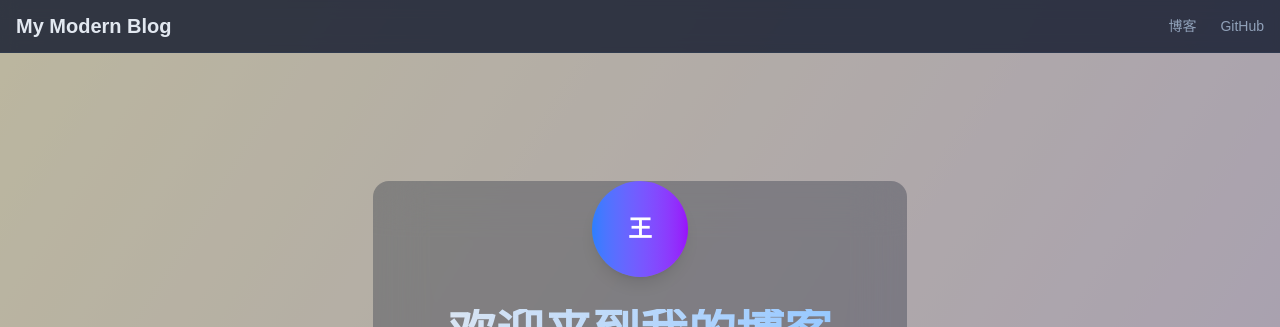
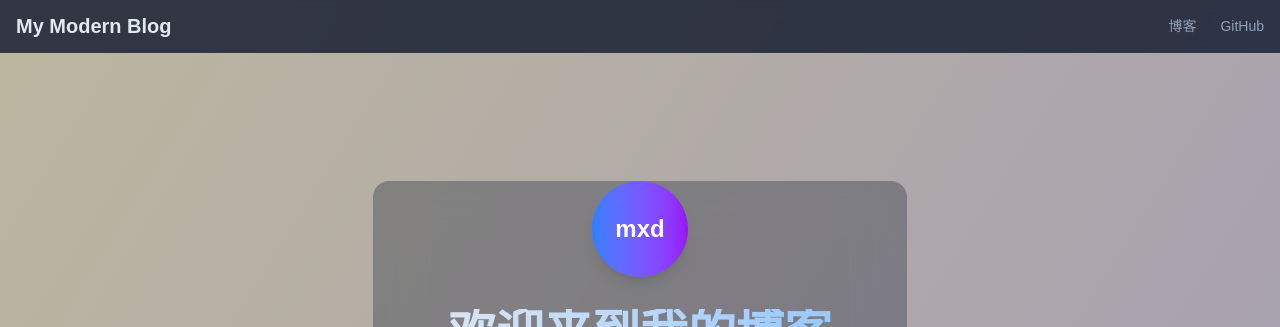
Before and after one commit to wsmxd/my-blog, a Next.js app: page / in a window 1280 px wide. Shown: the top 327 px of the page. Built offline with nearby package versions, Linux system fonts and the light colour scheme.

Commit message:
add GSC verification file

```diff
--- a/app/page.tsx
+++ b/app/page.tsx
@@ -24,7 +24,7 @@ export default function HomePage() {
           {/* 头像/logo */}
           <div className="flex justify-center">
             <div className="w-24 h-24 bg-linear-to-r from-blue-500 to-purple-600 rounded-full flex items-center justify-center text-white text-2xl font-bold shadow-lg">
-              王
+              mxd
             </div>
           </div>
 
--- /dev/null
+++ b/public/google8f82bbda1a51e80c.html
@@ -0,0 +1 @@
+google-site-verification: google8f82bbda1a51e80c.html
```
